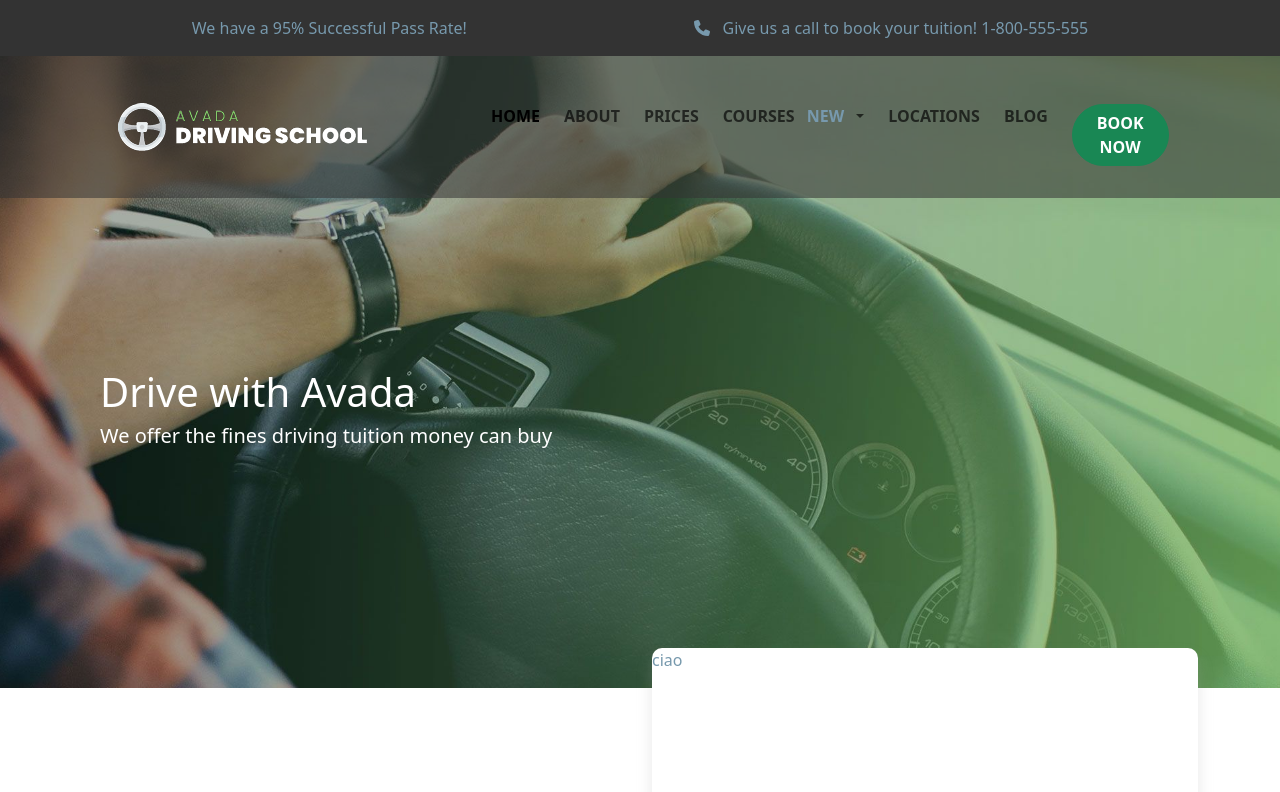
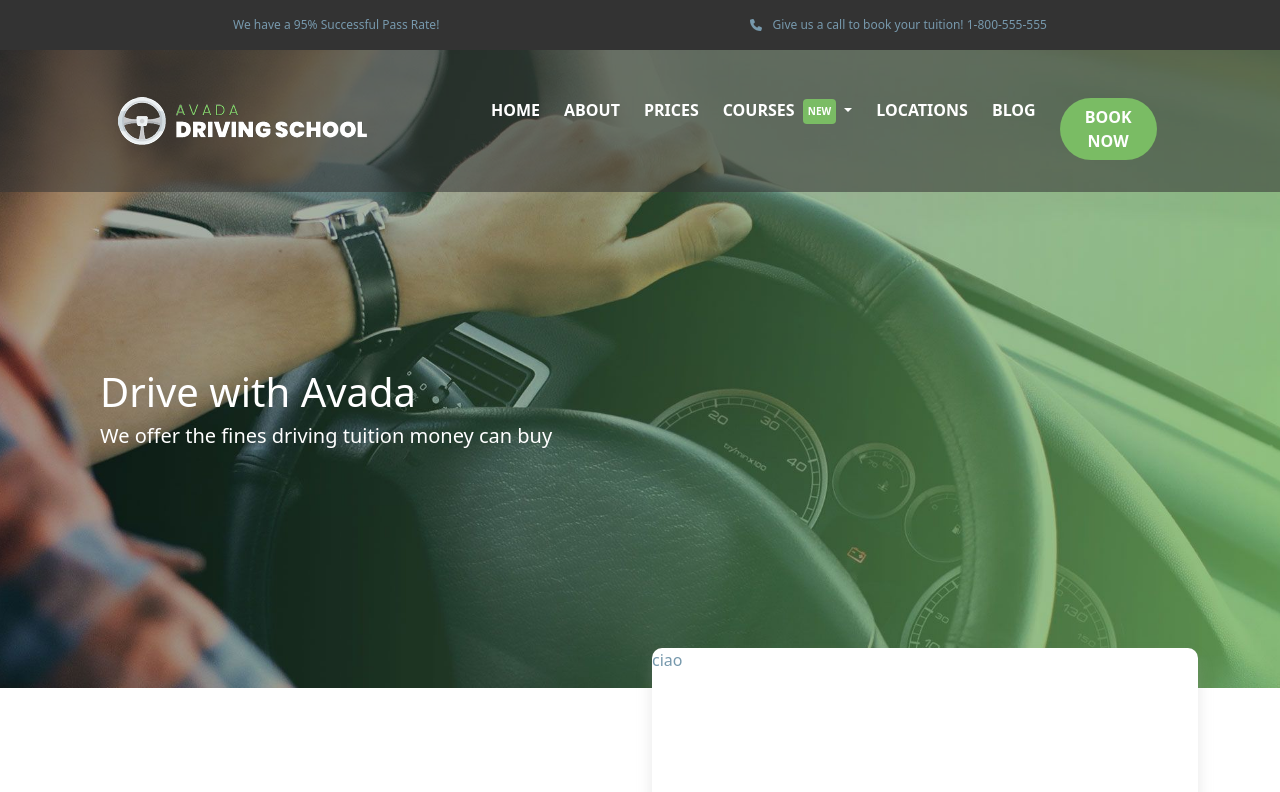
Before and after one commit to MiriamPecora/proj-html-vuejs, a Vue app: page / in a window 1280 px wide. Shown: the top 792 px of the page. Built offline with nearby package versions, Linux system fonts and the light colour scheme.

Commit message:
[UPD] text header

```diff
--- a/src/components/AppHeader.vue
+++ b/src/components/AppHeader.vue
@@ -13,15 +13,15 @@ export default {
 <header>
     <div class="up-nav">
         <div class="container-lg fs-6 d-flex justify-content-around pt-3">
-            <p>We have a 95% Successful Pass Rate!</p>
-            <p>
+            <p class="up-nav-text">We have a 95% Successful Pass Rate!</p>
+            <p class="up-nav-text">
                 <font-awesome-icon class="mx-2" icon="fa-solid fa-phone"/>
                 Give us a call to book your tuition! 1-800-555-555
             </p>
         </div>
     </div>
     <nav class="navbar navbar-expand-lg justify-content-center">
-        <div class="container-lg px-5 mx-5 my-3 fw-bold">
+        <div class="container-lg px-5 mx-5 my-3 fw-semibold">
           <a class="navbar-brand" href="#">
             <img src="/src/assets/img/header/avada-drivers-logo-1x.webp" alt="">
           </a>
@@ -31,18 +31,18 @@ export default {
           <div class="collapse navbar-collapse mx-5 pt-3" id="navbarNavDropdown">
             <ul class="navbar-nav mx-5">
               <li class="nav-item mx-1">
-                <a class="nav-link active" aria-current="page" href="#">HOME</a>
+                <a class="nav-link active text-white" aria-current="page" href="#">HOME</a>
               </li>
               <li class="nav-item mx-1">
-                <a class="nav-link" href="#">ABOUT</a>
+                <a class="nav-link text-white" href="#">ABOUT</a>
               </li>
               <li class="nav-item mx-1">
-                <a class="nav-link" href="#">PRICES</a>
+                <a class="nav-link text-white" href="#">PRICES</a>
               </li>
               <li class="nav-item dropdown mx-1">
-                <a class="nav-link dropdown-toggle" href="#" role="button" data-bs-toggle="dropdown" aria-expanded="false">
+                <a class="nav-link dropdown-toggle text-white" href="#" role="button" data-bs-toggle="dropdown" aria-expanded="false">
                   COURSES
-                  <span class="fs-6 rounded-1 p-2 btn-success">NEW</span>
+                  <span class="rounded-1 p-1 mx-1 btn span-nav bg-new fw-semibold text-white">NEW</span>
                 </a>
                 <ul class="dropdown-menu">
                   <li><a class="dropdown-item" href="#">Intensive</a></li>
@@ -51,14 +51,14 @@ export default {
                 </ul>
               </li>
               <li class="nav-item mx-1">
-                <a class="nav-link" href="#">LOCATIONS</a>
+                <a class="nav-link text-white" href="#">LOCATIONS</a>
               </li>
               <li class="nav-item mx-1">
-                <a class="nav-link" href="#">BLOG</a>
+                <a class="nav-link text-white" href="#">BLOG</a>
               </li>
               <li class="nav-item mx-1">
                 <a class="nav-link" href="#">
-                    <button class="btn btn-success rounded-5 px-4 fw-semibold" type="submit">BOOK NOW</button>
+                    <button class="btn bg-new rounded-5 px-4 fw-semibold text-white" type="submit">BOOK NOW</button>
                 </a>
               </li>
             </ul>
@@ -79,7 +79,11 @@ header{
     background-color: #7ABC64;
 }
 
-.navbar {
+.up-nav-text {
+    font-size: 12px;
+}
 
+.span-nav {
+    font-size: 10px;
 }
 </style>
```
